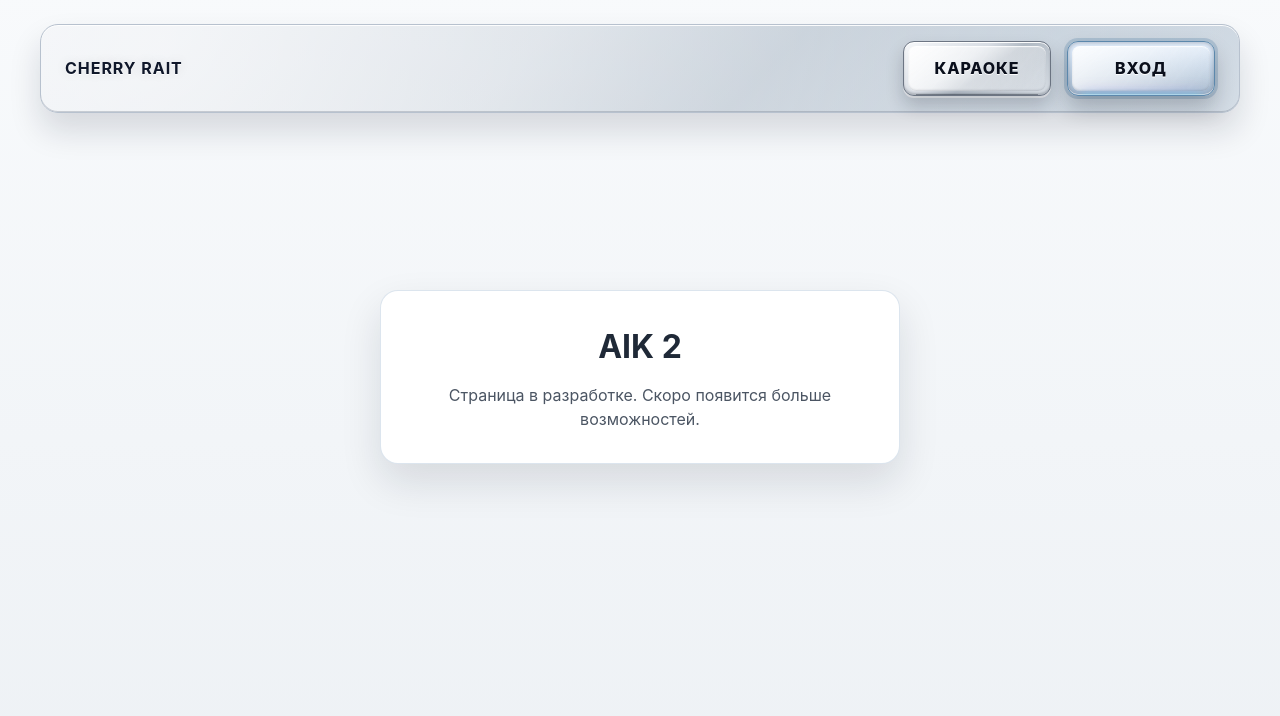
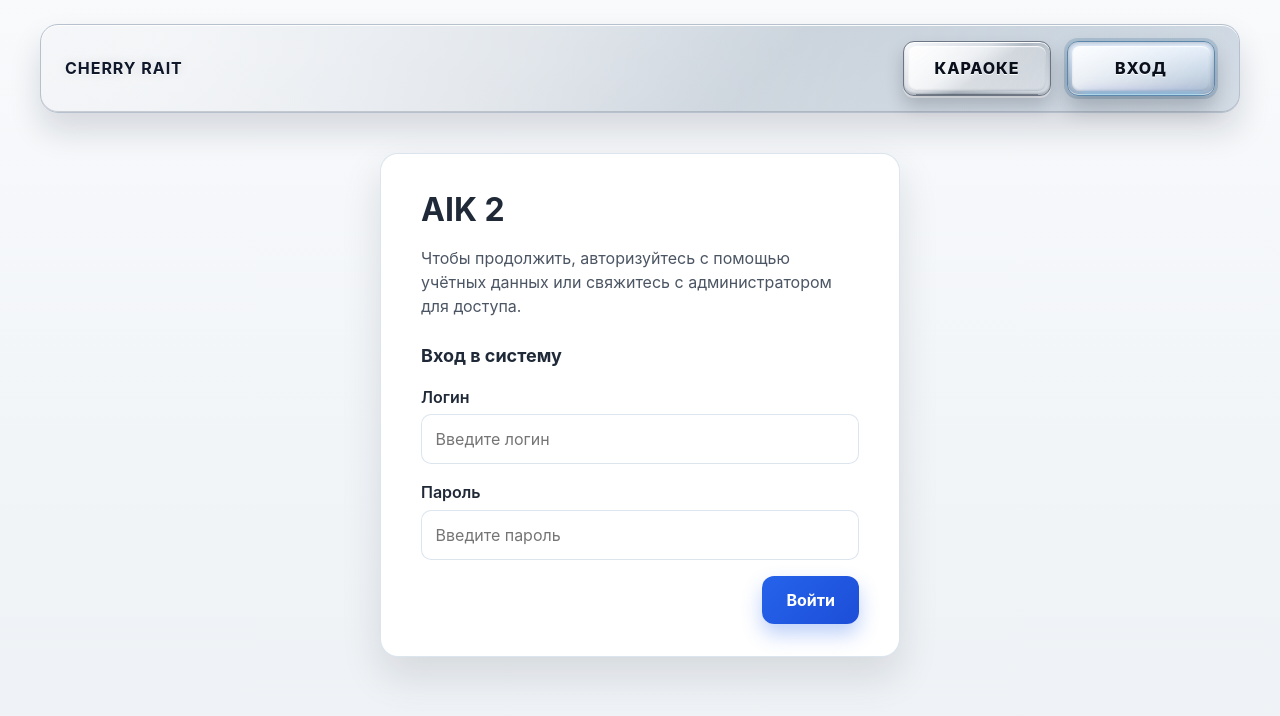
Before and after one commit to rtalyutin/aik-front, a React (Vite) app: page /aik2 in a window 1280 px wide. Shown: the top 716 px of the page. Built offline with nearby package versions, Linux system fonts and the light colour scheme; no server answers.

Commit message:
feat: add aik2 login form

```diff
--- a/src/features/aik2/Aik2Page.jsx
+++ b/src/features/aik2/Aik2Page.jsx
@@ -1,13 +1,137 @@
-import React from 'react';
+import React, { useMemo, useState } from 'react';
 import config from './config.js';
 import styles from './Aik2Page.module.css';
 
 const Aik2Page = () => {
+  const [formData, setFormData] = useState({ login: '', password: '' });
+  const [errors, setErrors] = useState({});
+  const [status, setStatus] = useState({ type: 'idle', message: '' });
+
+  const validationMessages = useMemo(() => {
+    const messages = config.form?.validationMessages ?? {};
+
+    return {
+      loginRequired: messages.loginRequired || 'Укажите логин.',
+      passwordRequired: messages.passwordRequired || 'Укажите пароль.',
+      requiredFields:
+        messages.requiredFields || 'Заполните обязательные поля для отправки формы.',
+    };
+  }, []);
+
+  const handleChange = (event) => {
+    const { name, value } = event.target;
+
+    setFormData((prev) => ({ ...prev, [name]: value }));
+
+    if (errors[name]) {
+      setErrors((prev) => ({ ...prev, [name]: '' }));
+      setStatus((prev) => (prev.type === 'error' ? { type: 'idle', message: '' } : prev));
+    }
+  };
+
+  const validate = () => {
+    const newErrors = {};
+
+    if (!formData.login.trim()) {
+      newErrors.login = validationMessages.loginRequired;
+    }
+
+    if (!formData.password.trim()) {
+      newErrors.password = validationMessages.passwordRequired;
+    }
+
+    return newErrors;
+  };
+
+  const handleSubmit = (event) => {
+    event.preventDefault();
+    const validationErrors = validate();
+
+    if (Object.keys(validationErrors).length > 0) {
+      setErrors(validationErrors);
+      setStatus({ type: 'error', message: validationMessages.requiredFields });
+      return;
+    }
+
+    setErrors({});
+    setStatus({ type: 'success', message: config.form?.successMessage || 'Форма отправлена.' });
+  };
+
   return (
     <section className={styles.page}>
       <div className={styles.card}>
         <h1 className={styles.title}>{config.title}</h1>
         <p className={styles.description}>{config.description}</p>
+
+        <form className={styles.form} onSubmit={handleSubmit} noValidate>
+          <h2 className={styles.formHeading}>{config.form?.heading}</h2>
+
+          <div className={styles.field}>
+            <label className={styles.label} htmlFor="login">
+              {config.form?.loginLabel}
+            </label>
+            <input
+              id="login"
+              name="login"
+              type="text"
+              value={formData.login}
+              onChange={handleChange}
+              placeholder={config.form?.loginPlaceholder}
+              className={styles.input}
+              aria-invalid={Boolean(errors.login)}
+              aria-describedby={errors.login ? 'login-error' : undefined}
+              autoComplete="username"
+            />
+            {errors.login && (
+              <p className={styles.errorMessage} id="login-error" role="alert">
+                {errors.login}
+              </p>
+            )}
+          </div>
+
+          <div className={styles.field}>
+            <label className={styles.label} htmlFor="password">
+              {config.form?.passwordLabel}
+            </label>
+            <input
+              id="password"
+              name="password"
+              type="password"
+              value={formData.password}
+              onChange={handleChange}
+              placeholder={config.form?.passwordPlaceholder}
+              className={styles.input}
+              aria-invalid={Boolean(errors.password)}
+              aria-describedby={errors.password ? 'password-error' : undefined}
+              autoComplete="current-password"
+            />
+            {errors.password && (
+              <p className={styles.errorMessage} id="password-error" role="alert">
+                {errors.password}
+              </p>
+            )}
+          </div>
+
+          <div className={styles.actions}>
+            <button className={styles.button} type="submit">
+              {config.form?.submitLabel}
+            </button>
+          </div>
+
+          {status.message && (
+            <p
+              className={
+                status.type === 'error'
+                  ? styles.errorMessage
+                  : `${styles.statusMessage} ${styles.successMessage}`
+              }
+              role="status"
+              aria-live="polite"
+            >
+              {status.message}
+            </p>
+          )}
+        </form>
       </div>
     </section>
   );
--- a/src/features/aik2/Aik2Page.module.css
+++ b/src/features/aik2/Aik2Page.module.css
@@ -2,6 +2,7 @@
   display: grid;
   place-items: center;
   min-height: 60vh;
+  padding: 1rem;
 }
 
 .card {
@@ -10,8 +11,9 @@
   background: var(--color-surface, #ffffff);
   border: 1px solid var(--accent-notice-border, #d7dde5);
   box-shadow: 0 18px 40px rgba(17, 24, 39, 0.12);
-  text-align: center;
+  text-align: left;
   max-width: 520px;
+  width: min(100%, 560px);
 }
 
 .title {
@@ -20,6 +22,87 @@
 }
 
 .description {
-  margin: 0;
+  margin: 0 0 1.5rem;
   color: var(--color-text-muted, #4b5563);
 }
+
+.form {
+  display: flex;
+  flex-direction: column;
+  gap: 1rem;
+}
+
+.formHeading {
+  margin: 0;
+  font-size: 1.125rem;
+}
+
+.field {
+  display: flex;
+  flex-direction: column;
+  gap: 0.35rem;
+}
+
+.label {
+  font-weight: 600;
+  color: var(--color-text, #111827);
+}
+
+.input {
+  width: 100%;
+  padding: 0.75rem 0.85rem;
+  border-radius: 10px;
+  border: 1px solid var(--accent-notice-border, #d7dde5);
+  background: var(--color-surface, #ffffff);
+  font-size: 1rem;
+  transition: border-color 0.2s ease, box-shadow 0.2s ease;
+}
+
+.input:focus {
+  outline: none;
+  border-color: var(--accent-primary, #2563eb);
+  box-shadow: 0 0 0 3px rgba(37, 99, 235, 0.12);
+}
+
+.actions {
+  display: flex;
+  justify-content: flex-end;
+}
+
+.button {
+  padding: 0.75rem 1.5rem;
+  border-radius: 12px;
+  border: none;
+  background: linear-gradient(135deg, #2563eb, #1d4ed8);
+  color: #ffffff;
+  font-weight: 700;
+  font-size: 1rem;
+  cursor: pointer;
+  transition: transform 0.1s ease, box-shadow 0.2s ease, opacity 0.2s ease;
+  box-shadow: 0 10px 20px rgba(37, 99, 235, 0.3);
+}
+
+.button:hover {
+  transform: translateY(-1px);
+  box-shadow: 0 12px 24px rgba(37, 99, 235, 0.35);
+}
+
+.button:active {
+  transform: translateY(0);
+  box-shadow: 0 8px 16px rgba(37, 99, 235, 0.35);
+}
+
+.errorMessage {
+  margin: 0;
+  color: #b91c1c;
+  font-size: 0.95rem;
+}
+
+.statusMessage {
+  margin: 0;
+  font-weight: 600;
+}
+
+.successMessage {
+  color: #16a34a;
+}
--- a/src/features/aik2/config.js
+++ b/src/features/aik2/config.js
@@ -1,4 +1,19 @@
 export default {
   title: 'AIK 2',
-  description: 'Страница в разработке. Скоро появится больше возможностей.',
+  description:
+    'Чтобы продолжить, авторизуйтесь с помощью учётных данных или свяжитесь с администратором для доступа.',
+  form: {
+    heading: 'Вход в систему',
+    loginLabel: 'Логин',
+    passwordLabel: 'Пароль',
+    loginPlaceholder: 'Введите логин',
+    passwordPlaceholder: 'Введите пароль',
+    submitLabel: 'Войти',
+    successMessage: 'Учётные данные отправлены.',
+    validationMessages: {
+      loginRequired: 'Введите логин для входа.',
+      passwordRequired: 'Введите пароль.',
+      requiredFields: 'Заполните обязательные поля.',
+    },
+  },
 };
```
Also changed, not shown: 1 other file (tests, documents, lock files or other folders).
